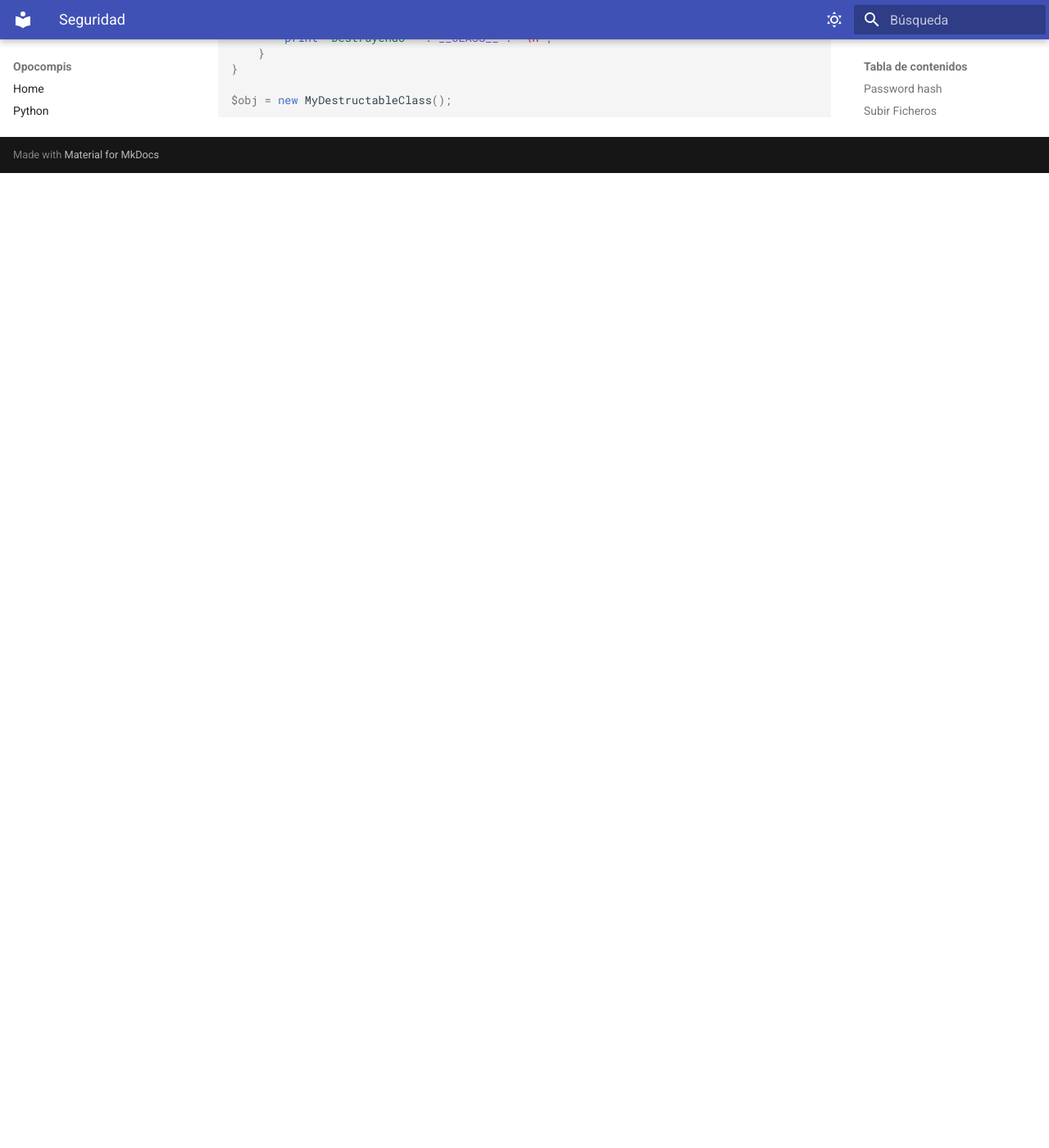
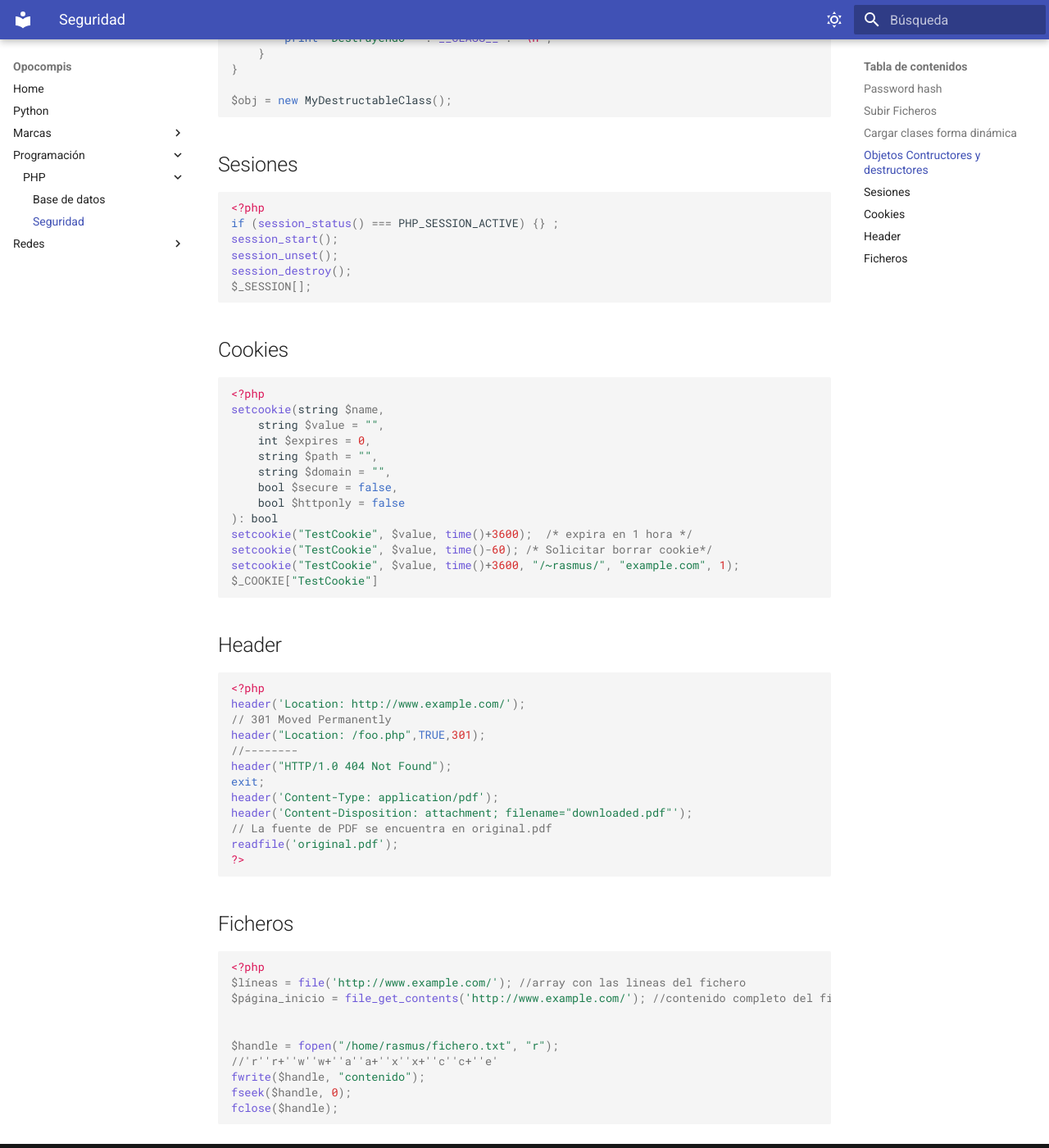
Before and after one commit to Holowachu/opos, an MkDocs documentation site: the page built from docs/Programación/PHP/Varios.md, in a window 1280 px wide and 1400 px high, scrolled down 1281 px. Shown: the whole window at 82% size. Built offline with MkDocs 1.6.1 and Material for MkDocs 9.7.7, drawn with Linux system fonts in a browser that asks for light colours; before the commit the page ends 1492 px from its top, so only the background shows below that.

Commit message:
varios php

````diff
--- a/docs/Programación/PHP/Varios.md
+++ b/docs/Programación/PHP/Varios.md
@@ -58,3 +58,59 @@
 
 $obj = new MyDestructableClass();
 ```
+
+## Sesiones
+```php
+<?php
+if (session_status() === PHP_SESSION_ACTIVE) {} ;
+session_start();
+session_unset();
+session_destroy();
+$_SESSION[];
+```
+## Cookies
+``` php
+<?php
+setcookie(string $name,
+    string $value = "",
+    int $expires = 0,
+    string $path = "",
+    string $domain = "",
+    bool $secure = false,
+    bool $httponly = false
+): bool
+setcookie("TestCookie", $value, time()+3600);  /* expira en 1 hora */
+setcookie("TestCookie", $value, time()-60); /* Solicitar borrar cookie*/
+setcookie("TestCookie", $value, time()+3600, "/~rasmus/", "example.com", 1);
+$_COOKIE["TestCookie"]
+```
+
+## Header
+```php
+<?php
+header('Location: http://www.example.com/');
+// 301 Moved Permanently
+header("Location: /foo.php",TRUE,301);
+//--------
+header("HTTP/1.0 404 Not Found");
+exit;
+header('Content-Type: application/pdf');
+header('Content-Disposition: attachment; filename="downloaded.pdf"');
+// La fuente de PDF se encuentra en original.pdf
+readfile('original.pdf');
+?>
+```
+
+## Ficheros
+```php
+<?php
+$líneas = file('http://www.example.com/'); //array con las lineas del fichero
+$página_inicio = file_get_contents('http://www.example.com/'); //contenido completo del fichero en una variable
+
+
+$handle = fopen("/home/rasmus/fichero.txt", "r");
+//'r''r+''w''w+''a''a+''x''x+''c''c+''e'
+fwrite($handle, "contenido");
+fseek($handle, 0);
+fclose($handle);
+```
````
Also changed, not shown: 1 other file.
